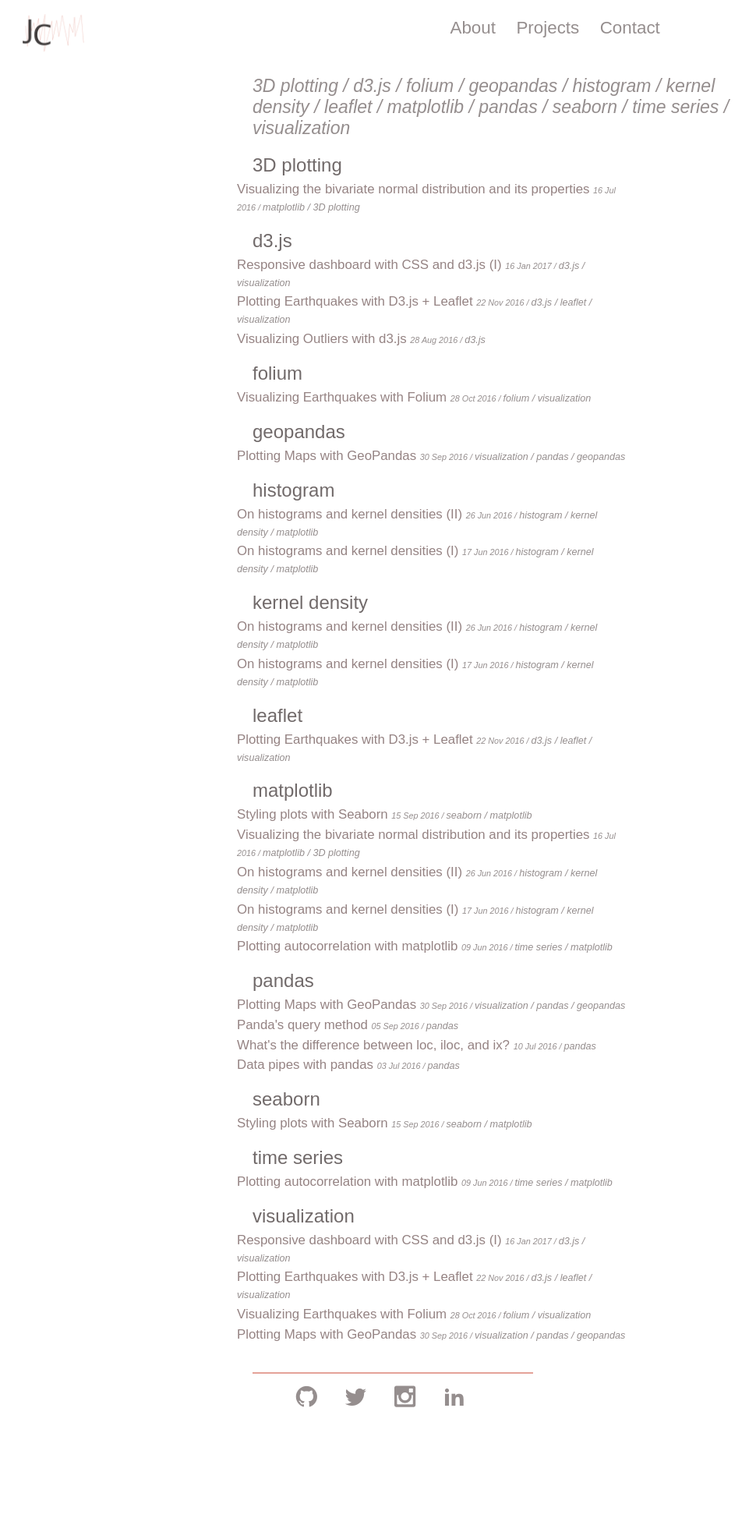
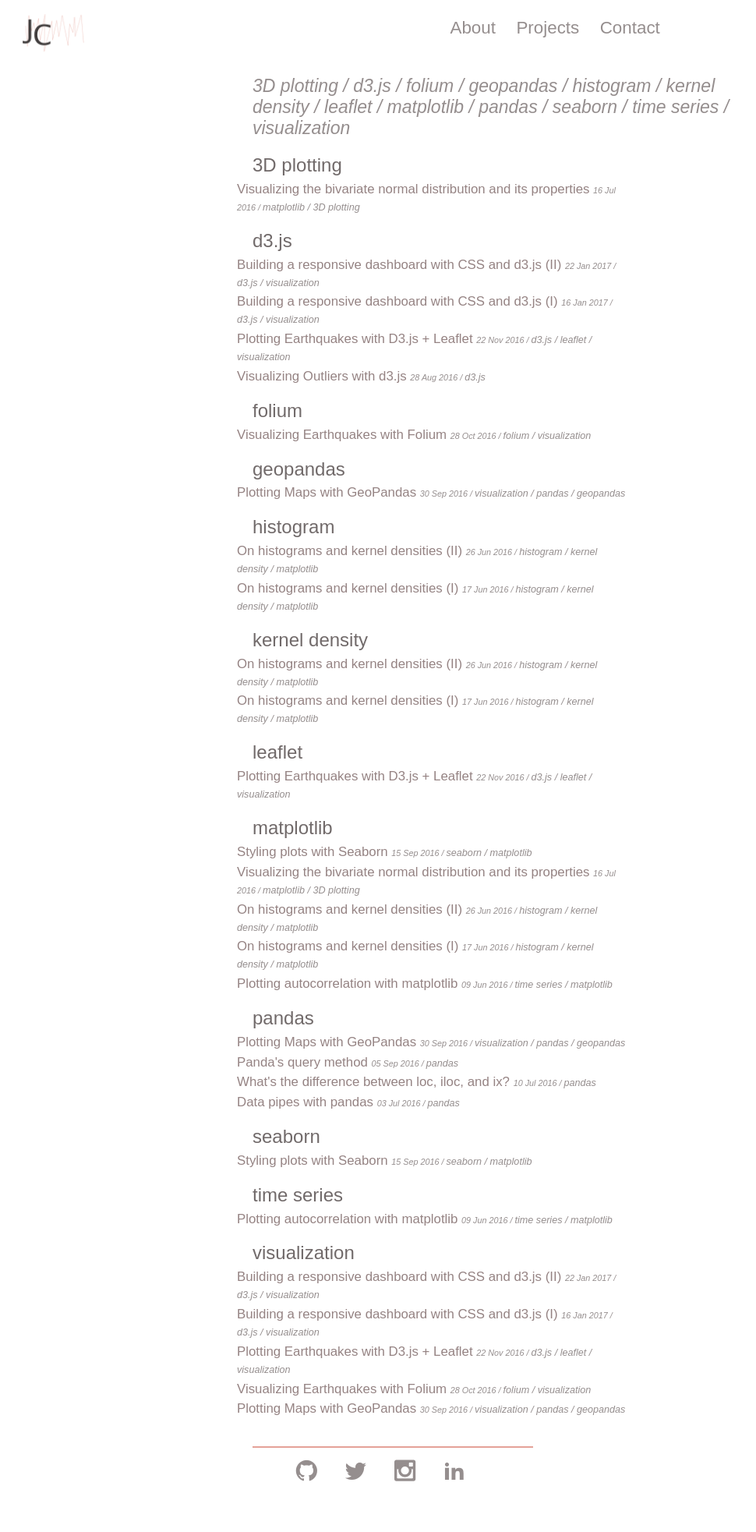
Before and after one commit to jlcoto/jlcoto.github.io, a Jekyll site: the page built from tags.html, in a window 1280 px wide. Shown: the whole page at 78% size, without its empty margins (0-970 px from the left). Built offline with Jekyll 4.4.1, drawn with Linux system fonts in a browser that asks for light colours; before the commit the page ends 1870 px from its top, so only the background shows below that; some of the changed lines change nothing that is shown.

Commit message:
New posts + CSS changes

```diff
--- a/_posts/2017-01-17-resp-dashboard.markdown
+++ b/_posts/2017-01-17-resp-dashboard.markdown
@@ -1,6 +1,6 @@
 ---
 layout: post
-title:  "Responsive dashboard with CSS and d3.js (I)"
+title:  "Building a responsive dashboard with CSS and d3.js (I)"
 date:   2017-01-17 00:24:55 +0100
 tags: [d3.js, visualization]
 ---
--- /dev/null
+++ b/_posts/2017-01-23-resp-dashboard-2.markdown
@@ -0,0 +1,117 @@
+---
+layout: post
+title:  "Building a responsive dashboard with CSS and d3.js (II)"
+date:   2017-01-23 00:24:55 +0100
+tags: [d3.js, visualization]
+---
+
+In the last part of the [previous post](http://jose-coto.com/resp-dashboard) I laid the ground work for our responsive dashboard. In particular, I used CSS's flexbox to build a grid layer. In this post the objective will be to fill the grid with our D3.js visualizations. If you want to see the final product, check it out [here](https://htmlpreview.github.io/?https://github.com/jlcoto/visualizations/blob/master/dashboard/dashboard_final/index.html). To see how the layout changes, be sure to resize your window. Here is a small preview:
+
+<img src="/img/dashboard_show.gif"  alt="animated sequence of dashboard resizing" class="animated-gif">
+
+## Making your D3.js responsive
+
+Turns our that making your D3.js responsive is not that difficult. Basically this is because D3.js uses SVGs as building blocks for creating visualizations. SVGs are highly flexible. In particular, they can be rescaled or transformed without incurring in quality issues (e.g. pixeling).
+
+I found a helpful [stackoverflow answer](http://stackoverflow.com/questions/9400615/whats-the-best-way-to-make-a-d3-js-visualisation-layout-responsive) that explains how to make sure the graphics you create with D3.js are scalable. There is also this interesting [post](https://www.safaribooksonline.com/blog/2014/02/17/building-responsible-visualizations-d3-js/) on the topic. If you want a deeper dive into SVGs in general and how to make it responsive, check out this [post](https://css-tricks.com/scale-svg/).
+
+Once you make sure your SVGs that contain your graphs are fully responsive, the task is simple: choose the graph that will go in the right box. The layout is as follows:
+
+<img src="/img/layout_template.png" alt="layout template" class="image-post big-plot">
+
+This table will help you follow along with the code. You can find here the correspondence between the color of the grid, the name of the visualization, the CSS class assigned, and the variable assigned in the code.
+
+
+<div class="single-table big-table">
+<table>
+  <thead>
+    <tr>
+      <th style="text-align: center">Grid Color</th>
+      <th style="text-align: center">Name</th>
+      <th style="text-align: center">CSS class</th>
+      <th>variable name</th>
+    </tr>
+  </thead>
+  <tbody>
+    <tr>
+      <td style="text-align: center">Blue</td>
+      <td style="text-align: center">Total Sales</td>
+      <td style="text-align: center">.main-graph-1</td>
+      <td>sales</td>
+    </tr>
+    <tr>
+      <td style="text-align: center">Red</td>
+      <td style="text-align: center">Total Sales per region</td>
+      <td style="text-align: center">.der1-graph-1</td>
+      <td>salesperReg</td>
+    </tr>
+    <tr>
+      <td style="text-align: center">Green</td>
+      <td style="text-align: center">Stacked bar sales per region</td>
+      <td style="text-align: center">.der2-graph-1</td>
+      <td>stackedBarSales</td>
+    </tr>
+    <tr>
+      <td style="text-align: center">Orange</td>
+      <td style="text-align: center">Total costs</td>
+      <td style="text-align: center">.main-graph-2</td>
+      <td>costs</td>
+    </tr>
+    <tr>
+      <td style="text-align: center">Purple</td>
+      <td style="text-align: center">Total Costs per region</td>
+      <td style="text-align: center">.der1-graph-2</td>
+      <td>costsperReg</td>
+    </tr>
+    <tr>
+      <td style="text-align: center">Fuchsia     </td>
+      <td style="text-align: center">Stacked bar costs per region</td>
+      <td style="text-align: center">.der2-graph-2</td>
+      <td>stackedBarCosts</td>
+    </tr>
+  </tbody>
+</table>
+</div>
+
+
+
+Adding each visualization to the graph is as simple as choosing the right box in which it will be displayed. If you have made your visualization responsive (see above), there's nothing else needed: your graphs will fully adapt to the layout. Cool, isn't it!
+
+So far, so good. I was happy and surprised that it was quite straightforward to build responsive dashboards with D3.js. Then, it occurred to me: why not include a nice tooltip. From then on, everything went a bit awry.
+
+## Including a tooltip [^footnote]
+[^footnote]: For the moment, this feature is only available for Chrome and Safari. I am still trying to make it work in Firefox.
+
+Tooltips are normally used to introduce boxes that give more information of a graph. Tooltips are these info boxes that appear/disappear when you move your mouse on/out of a specific point. For example, if you put your mouse over a point in a sales graph, a box will appear that will contain exactly how much revenue was made on that specific month. This is a tooltip.
+
+Here are some tips I gathered during my lengthy trial and error process of including a tooltip. I hope this helps you with your own implementation. Also, there are some things I still could not figure out exactly. So, if you have any tips or sources, be sure to let me know.
+
+### Tip 1: Not all coordinates are the same
+
+As I explained, tooltips are normally displayed on top or next to a data point. When your mouse goes over one of these points, it will pass the x,y mouse coordinates to the tooltip in order to display it near the point. However, once visualizations are responsive, there is no longer a 1:1 correspondence between user screen and svg coordinates.
+
+This was a source of major head scratching and, admittedly, frustration. I just could not figure out why the tooltips that were displaying perfectly for small screens, once the screen was made bigger, where all over the place. With a bit of patience, a nice cup of tee, and a bit of research, I found that other people had also been through that pain. Fortunately, they had some advice to [share](http://stackoverflow.com/questions/26049488/how-to-get-absolute-coordinates-of-object-inside-a-g-group). This also lead me to a great explanation on the Microsoft Developer Network. Basically, [this entry](https://msdn.microsoft.com/en-us/library/hh535760(v=vs.85).aspx) explains the difference between user and svg coordinate systems, and what is the way to find an appropriate transformation between them.
+
+With that new piece of wisdom, I went on and find that it worked quite well for the small and medium formats. I could not figure out why the solution did not work quite well for the larger format. I suspect it has to do with the fact that I decided to introduce a margin width. While the x-coordinate was working well, the y-coordinate showed some unexpected behavior (kept augmenting although the graph size was actually fixed). If you have any other tips on this one, I'm all ears.
+
+### Tip 2: Follow the grid
+
+Another thing I had to take into account to correctly locate the tooltip was the grid structure. After all, from the small, medium and big layouts there is a change in how visualizations are featured. Following this pattern is important, as I wanted to take into account what was over and next to the graph to ensure that the location of the tooltip was correct.
+
+Perhaps this will be easier to understand with an example. Let's take the last graph; our Stacked bar costs per region. Note that for the small layout, this graph appears right at the bottom of the page. This means that we will have to sum to our coordinates the height of all of the graphs above. If we do not do that, our tooltip will show on the top of the page, because it will not account for what is on top of it.
+
+This is also true for the medium layout, where we will need to take into account the change of what is over the graph (note that Total Costs per region moves to the same line) but also what it is left to it, to take it into account what we should add to our calculated coordinates. I repeated this exercise with each and every single graph, checking what's up and to the left of it in every transition from one layout to the other.
+
+### Tip 3: Be attentive to the screen size
+
+So far, we can transform the coordinates and follow the changes of our grid. However, I am missing a major point: how to keep track of screen changes. I used two things for this: d3's own event listener and enquire.js.
+
+With the d3.select(window).on('resize', foo()) function I was able to keep track of screen resizing. Whenever a screen resizing occurred, the margins were recalculated. This is specially important when hitting a breakpoint (e.g. passing from big to small). In this case, new margins and calculations need to be performed.
+
+ This d3 function takes care when the window is resized. However, I was missing the cases when the page is open for the first time.  That is where [enquire.js](http://wicky.nillia.ms/enquire.js/) comes super handy. Enquire.js allows you to embed CSS media queries in your JavaScript code. With these queries you can also introduce the changes in margins and calculations as needed.
+
+ Just to be clear about how these two tools works. When you open your browser at a certain width, say 700px, the media query will kick in, showing you the medium layout. Then, say you readjust your screen to 1000px. This is when d3 listener does its magic, following the resizing and adjusting the calculations accordingly.
+
+### Conclusions
+
+This project allowed me to get more acquainted with D3.js. I must admit, trying to get the tooltips right was more challenging than I imagined. I am open to your thoughts and your recommendation on how to make the tooltip location process less painful. As usual, you can check the code in [my repo](https://github.com/jlcoto/visualizations/tree/master/dashboard/dashboard_final) and have fun with the dashboard [here](https://htmlpreview.github.io/?https://github.com/jlcoto/visualizations/blob/master/dashboard/dashboard_final/index.html).
--- a/css/main.css
+++ b/css/main.css
@@ -309,6 +309,13 @@
     margin-right: 0%;
 }
 
+.animated-gif {
+	width: 100%;
+	height: 250px;
+	margin: 20px 0px;
+}
+
+
 .single-table table {
 	border-collapse: collapse;
     border-spacing: 2;
@@ -336,6 +343,12 @@
 
 .single-table tr {
 	border:1px solid #B79D9D;
+}
+
+.big-table {
+    width: 120%;
+    margin-left: -30%;
+    margin-bottom: 20px;
 }
 
 .arrow-down {
```
